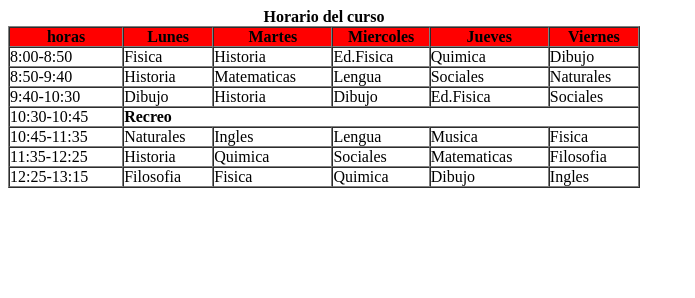
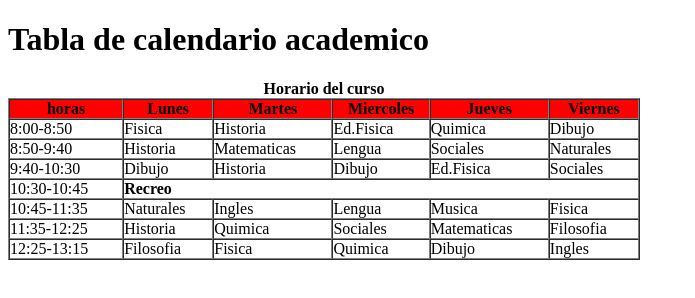
Before and after one commit to 41Nikol/actvididad_final, a plain HTML site: page tablas.html in a window 1280 px wide. Shown: the whole page, without its empty margins (0-695 px from the left). Drawn offline with Linux system fonts and the light colour scheme.

Commit message:
Version 05-V5 modificada

```diff
--- a/tablas.html
+++ b/tablas.html
@@ -6,6 +6,7 @@
     <title>Horario de clases</title>
 </head>
 <body>
+    <h1>Tabla de calendario academico</h1>
     <table border="1" cellpadding="0" cellspacing="0" width="50%">
         <caption><b>Horario del curso</b></caption>
     <thead>
```
